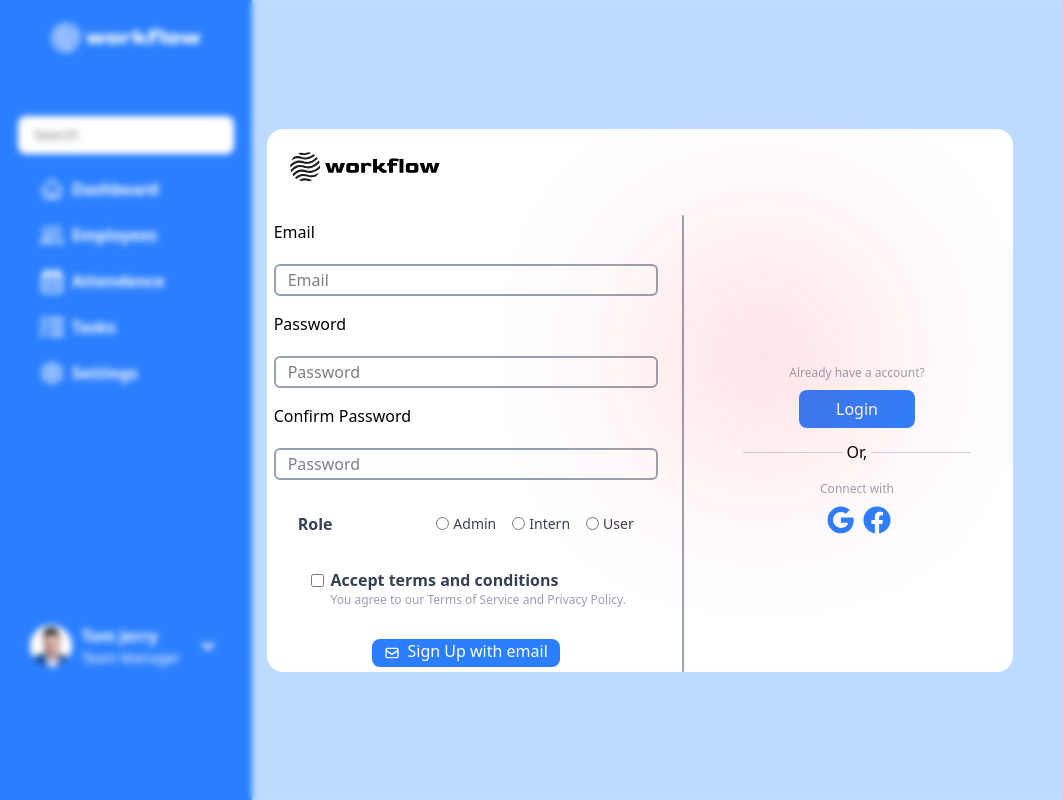
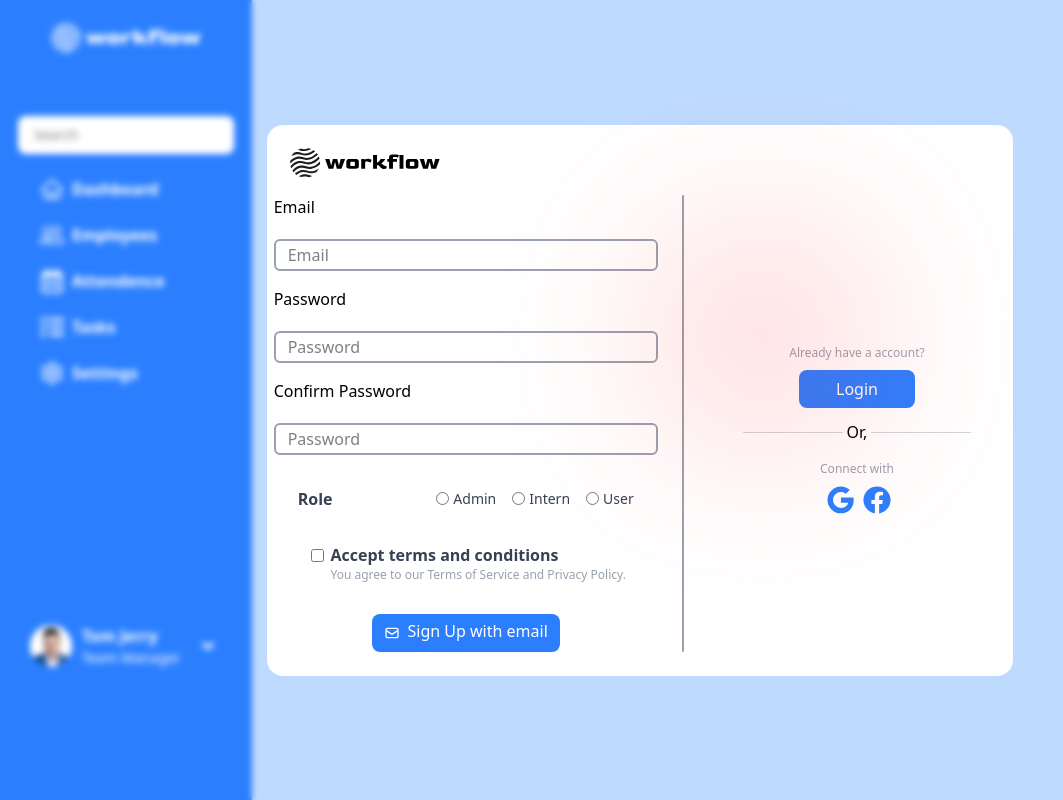
Before and after one commit to jyotish1136/workflow-frontend, a React (Vite) app in the folder workflow/: page /signup in a window 1280 px wide. Shown: the whole page, without its empty margins (0-1063 px from the left). Built offline with nearby package versions, Linux system fonts and the light colour scheme; no server answers.

Commit message:
css update

```diff
--- a/workflow/src/components/DarkLogo.jsx
+++ b/workflow/src/components/DarkLogo.jsx
@@ -2,7 +2,7 @@ import React from "react";
 
 const DarkLogo = () => {
   return (
-    <a href="#" className="w-auto h-[30px] m-4">
+    <a href="#" className="w-auto h-[30px] mt-4 ml-4">
       <img src="logo-black.svg" alt="logo" />
     </a>
   );
--- a/workflow/src/components/LoginButton.jsx
+++ b/workflow/src/components/LoginButton.jsx
@@ -7,7 +7,9 @@ const LoginButton = () => {
       to="/"
       className="flex justify-center items-center gap-2 border-0 w-[116px] h-[38px] rounded-[8px] bg-blue-500 text-white"
     >
-      <button type="button">Login</button>
+      <button type="button" className="cursor-pointer">
+        Login
+      </button>
     </Link>
   );
 };
--- a/workflow/src/components/Profile.jsx
+++ b/workflow/src/components/Profile.jsx
@@ -28,7 +28,7 @@ const Profile = () => {
         <div className="absolute right-0 mt-2 bg-white shadow-lg rounded-lg z-10 w-40 text-black">
           <button
             onClick={logout}
-            className="block w-full text-left px-4 py-2 hover:bg-red-100 text-red-600"
+            className="w-full text-left px-4 py-2 text-red-600  flex justify-center items-center hover:cursor-pointer"
           >
             Logout
           </button>
--- a/workflow/src/components/SignUp.jsx
+++ b/workflow/src/components/SignUp.jsx
@@ -49,7 +49,7 @@ const SignUp = () => {
     <div className="min-h-screen w-screen flex flex-col fixed inset-0 bg-blue backdrop-blur-[3px] z-40">
       <div className="w-7/12 min-h-2/3 bg-white border-0 rounded-2xl flex flex-col m-auto">
         <DarkLogo />
-        <div className="w-full flex justify-center items-center gap-6 mt-6">
+        <div className="w-full flex justify-center items-center gap-6 mt-6 mb-6">
           <form
             onSubmit={handleSubmit}
             className="h-4/5 bg-white font-sans flex justify-center items-center flex-col gap-4"
@@ -146,7 +146,7 @@ const SignUp = () => {
 
             <button
               type="submit"
-              className="mt-4 flex justify-center items-center gap-2 border-0 px-3 h-[38px] font-medium rounded-[8px] bg-blue-500 text-white cursor-pointer"
+              className="mt-4 flex justify-center items-center gap-2 border-0 p-3 h-[38px] font-medium rounded-[8px] bg-blue-500 text-white cursor-pointer"
             >
               <HiOutlineMail />
               <span className="pb-1">Sign Up with email</span>
--- a/workflow/src/components/SignUpButton.jsx
+++ b/workflow/src/components/SignUpButton.jsx
@@ -6,7 +6,7 @@ const SignUpButton = () => {
     <Link
       to="signup"
       type="button"
-      className="flex justify-center items-center gap-2 border-0 px-3 h-[38px] font-medium rounded-[8px] bg-blue-500 text-white cursor-pointer"
+      className="flex justify-center items-center gap-2 border-0 px-3 h-[38px] font-medium rounded-[8px] bg-blue-500 text-white hover:cursor-pointer"
     >
       <HiOutlineMail />
       <span className="pb-1">Sign Up with email</span>
```
